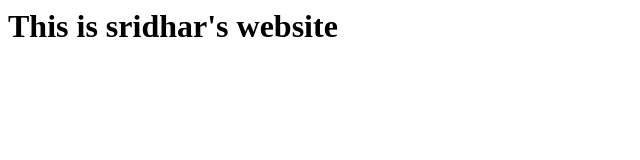
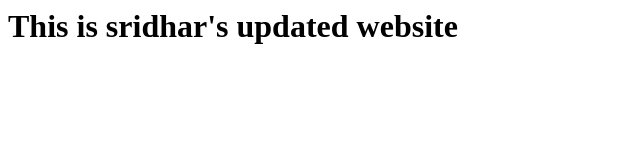
Before and after one commit to KPRSridhar/indexweb, a plain HTML site: page index.html in a window 1280 px wide. Shown: the whole page, without its empty margins (0-640 px from the left). Drawn offline with Linux system fonts and the light colour scheme.

Commit message:
second commit

```diff
--- a/index.html
+++ b/index.html
@@ -1 +1 @@
-<h1>This is sridhar's website</h1>
+<h1>This is sridhar's updated website</h1>
```
Also changed, not shown: 1 other file.
